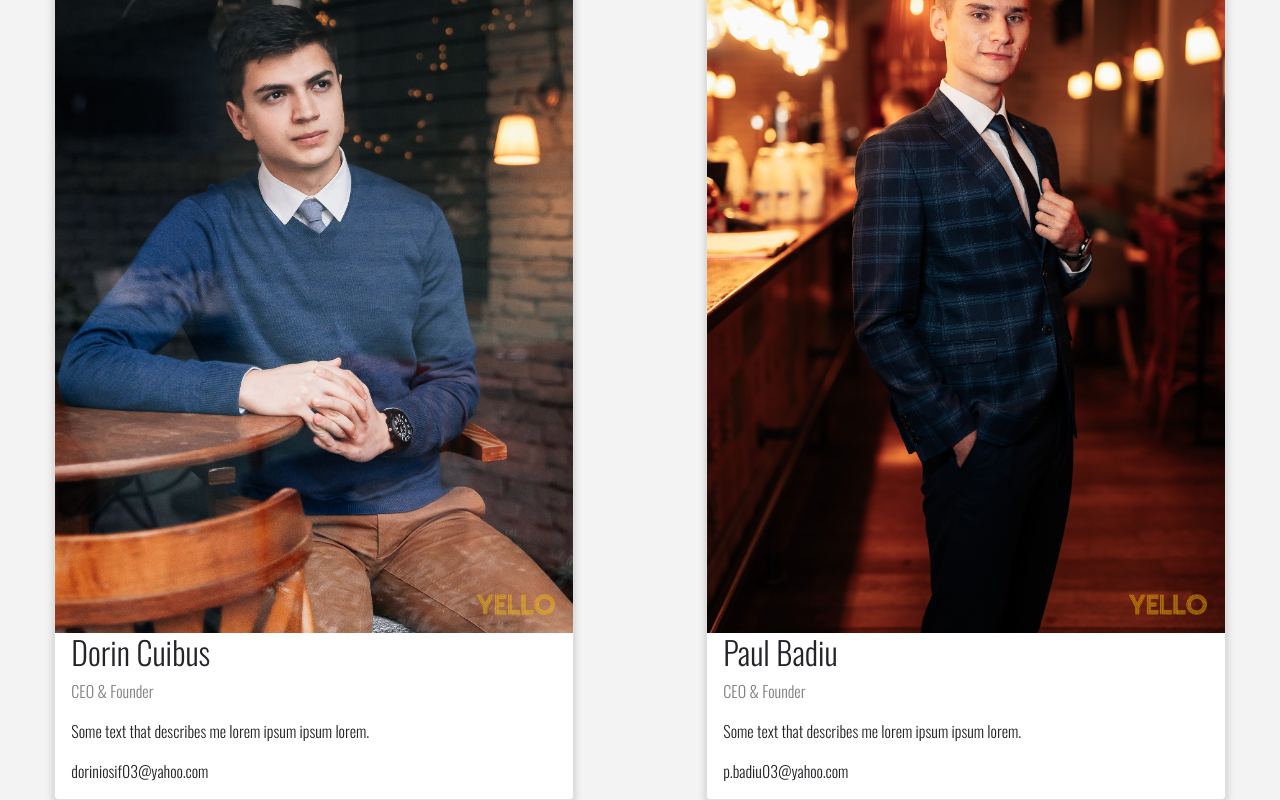
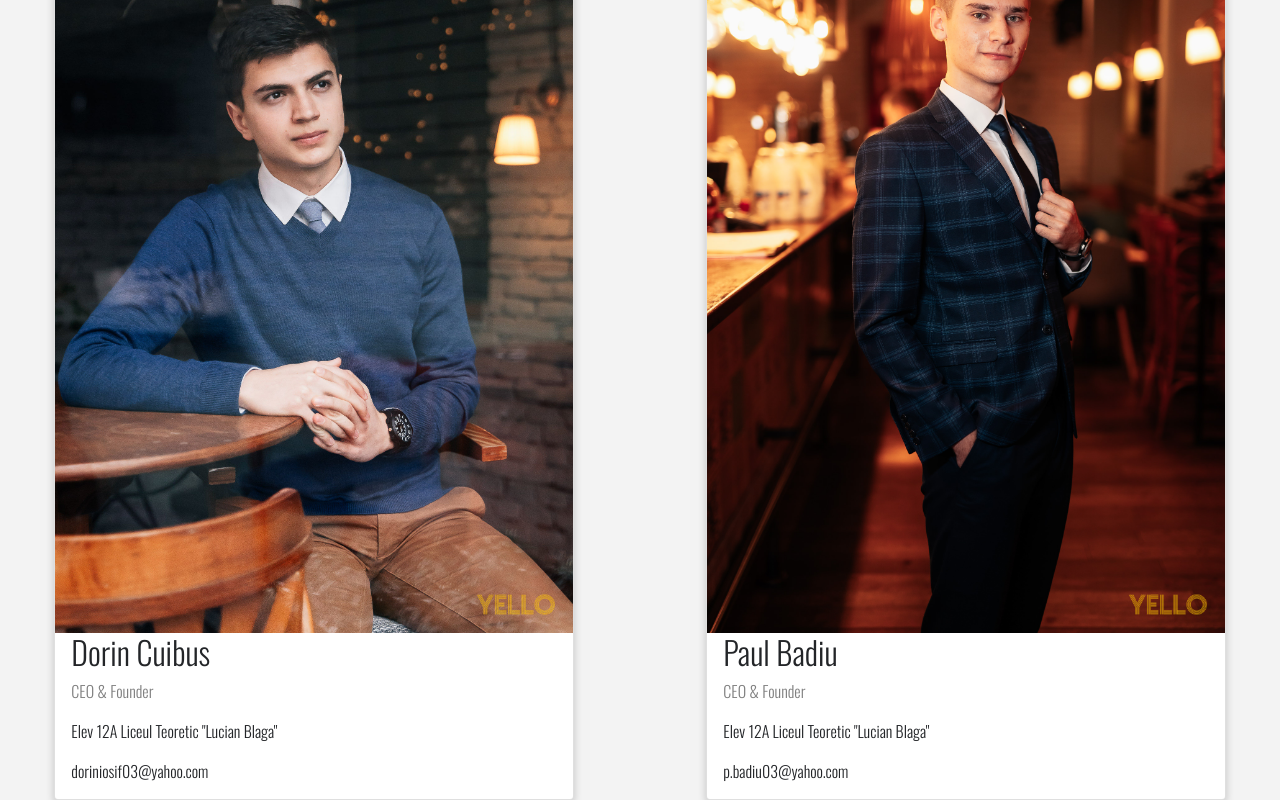
Before and after one commit to Dorin07/ecommerce-website, a React (Create React App) app: page /contact in a window 1280 px wide. Shown: the part 306-1106 px from the top of the page. Built offline with nearby package versions, Linux system fonts and the light colour scheme.

Commit message:
adding some details

```diff
--- a/src/components/Contact.js
+++ b/src/components/Contact.js
@@ -19,7 +19,7 @@ export default class Contact extends Component {
                                 <div className="container">
                                     <h2 className="name">Dorin Cuibus</h2>
                                     <p className="title"> CEO &amp; Founder</p>
-                                    <p>Some text that describes me lorem ipsum ipsum lorem.</p>
+                                    <p>Elev 12A Liceul Teoretic "Lucian Blaga"</p>
                                     <p>doriniosif03@yahoo.com</p>
                                 </div>
                             </div>
@@ -30,7 +30,7 @@ export default class Contact extends Component {
                                 <div className="container">
                                     <h2 className="name">Paul Badiu</h2>
                                     <p className="title">CEO &amp; Founder</p>
-                                    <p>Some text that describes me lorem ipsum ipsum lorem.</p>
+                                    <p>Elev 12A Liceul Teoretic "Lucian Blaga"</p>
                                     <p>p.badiu03@yahoo.com</p>
                                 </div>
                             </div>
--- a/src/context.js
+++ b/src/context.js
@@ -138,7 +138,8 @@ class ProductProvider extends Component {
         this.state.cart.map(item => (subTotal += item.total));
         const tempTax = subTotal * 0.1;
         const tax = parseFloat(tempTax.toFixed(2));
-        const total = subTotal + tax;
+        const tempTotal = subTotal + tax;
+        const total =  parseFloat(tempTotal.toFixed(2));
         this.setState(() => {
             return {
                 cartSubTotal: subTotal,
```
